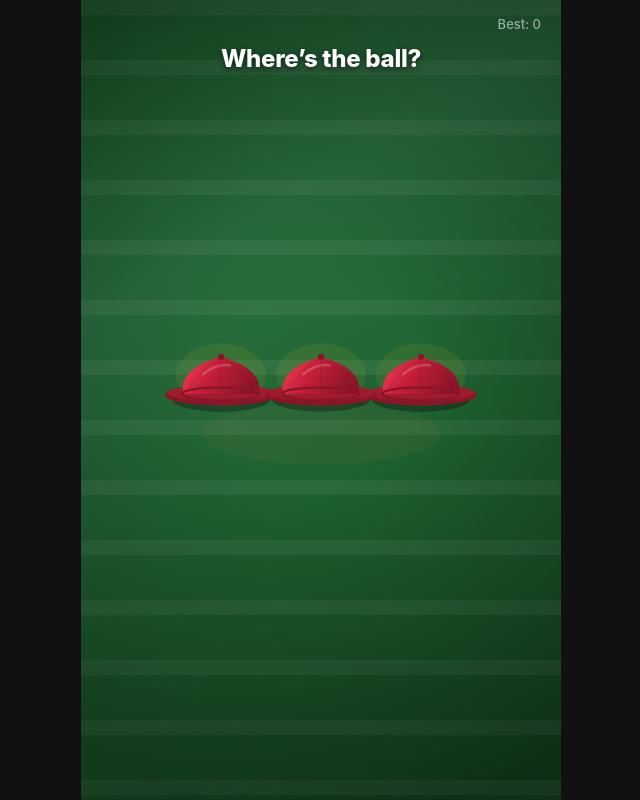
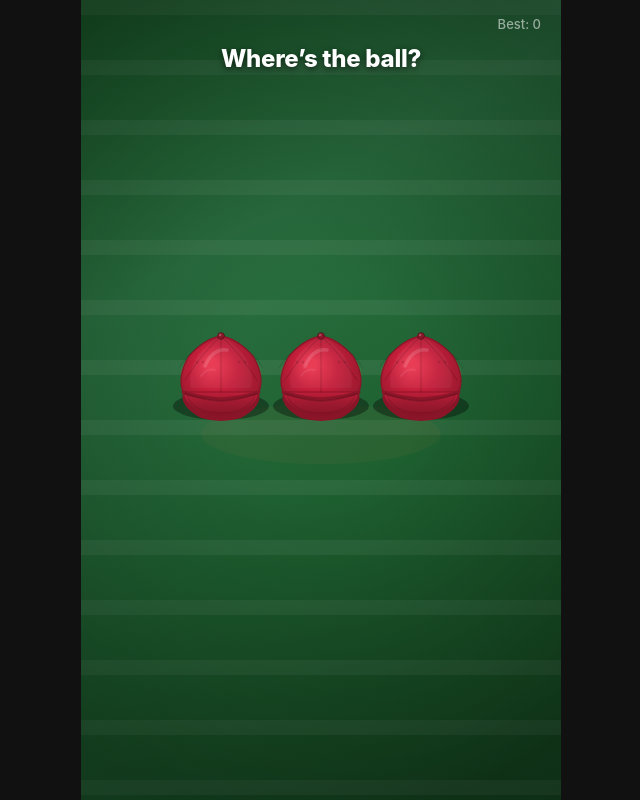
Before and after one commit to unwashedlugosi/shell-game-demo, a plain HTML site: page index.html in a window 1280 px wide. Shown: the whole page, without its empty margins (319-959 px from the left). Drawn offline with Linux system fonts and the light colour scheme.

Commit message:
Proper baseball caps: front brim, 6-panel crown, eyelets, seams, structured front

```diff
--- a/index.html
+++ b/index.html
@@ -313,90 +313,202 @@ function drawBall(x, y, size) {
 }
 
 function drawCap(x, y, w, col, liftY) {
-  // liftY: 0 = sitting on surface, negative = lifted up
-  const h = w * 0.55;
-  const brimH = w * 0.12;
+  // 3/4 view baseball cap — brim faces toward viewer (bottom of screen)
+  // Cap is sitting brim-down, hiding the ball underneath
   const cy = y + liftY;
+  const scale = w / 90; // reference size
 
   ctx.save();
+  ctx.translate(x, cy);
 
-  // Shadow on ground (bigger when lifted)
-  const shadowSpread = 1 + Math.abs(liftY) * 0.005;
+  // ── Shadow on ground ──
+  const shadowY = -liftY; // shadow stays on ground
+  const shadowSpread = 1 + Math.abs(liftY) * 0.008;
   ctx.beginPath();
-  ctx.ellipse(x, y + h*0.3, w*0.55*shadowSpread, brimH*1.2*shadowSpread, 0, 0, Math.PI*2);
-  ctx.fillStyle = `rgba(0,0,0,${0.3 - Math.abs(liftY)*0.001})`;
+  ctx.ellipse(0, shadowY + 22*scale, 48*scale*shadowSpread, 14*scale*shadowSpread, 0, 0, Math.PI*2);
+  ctx.fillStyle = `rgba(0,0,0,${Math.max(0.1, 0.35 - Math.abs(liftY)*0.003)})`;
   ctx.fill();
 
-  // Brim — wide, flat, slightly curved
-  const brimW = w * 0.62;
+  // ── Brim — the key baseball cap feature ──
+  // Curved brim extending toward viewer (downward on screen)
+  // Underside of brim (darker, visible because of 3/4 angle)
   ctx.beginPath();
-  ctx.ellipse(x, cy + h*0.22, brimW, brimH, 0, 0, Math.PI*2);
+  ctx.moveTo(-38*scale, 8*scale);
+  ctx.quadraticCurveTo(-42*scale, 22*scale, -20*scale, 34*scale);
+  ctx.quadraticCurveTo(0, 40*scale, 20*scale, 34*scale);
+  ctx.quadraticCurveTo(42*scale, 22*scale, 38*scale, 8*scale);
+  ctx.closePath();
   ctx.fillStyle = col.dark;
   ctx.fill();
 
-  // Brim top surface
+  // Brim top surface (slightly lighter, with curve)
   ctx.beginPath();
-  ctx.ellipse(x, cy + h*0.18, brimW*0.96, brimH*0.75, 0, 0, Math.PI*2);
-  ctx.fillStyle = col.mid;
+  ctx.moveTo(-36*scale, 6*scale);
+  ctx.quadraticCurveTo(-40*scale, 18*scale, -18*scale, 28*scale);
+  ctx.quadraticCurveTo(0, 33*scale, 18*scale, 28*scale);
+  ctx.quadraticCurveTo(40*scale, 18*scale, 36*scale, 6*scale);
+  ctx.closePath();
+  const brimG = ctx.createLinearGradient(0, 6*scale, 0, 30*scale);
+  brimG.addColorStop(0, col.main);
+  brimG.addColorStop(0.5, col.mid);
+  brimG.addColorStop(1, col.dark);
+  ctx.fillStyle = brimG;
   ctx.fill();
 
-  // Crown — dome shape
+  // Brim edge stitching line
   ctx.beginPath();
-  ctx.moveTo(x - w*0.42, cy + h*0.2);
-  ctx.quadraticCurveTo(x - w*0.48, cy - h*0.3, x, cy - h*0.55);
-  ctx.quadraticCurveTo(x + w*0.48, cy - h*0.3, x + w*0.42, cy + h*0.2);
+  ctx.moveTo(-34*scale, 8*scale);
+  ctx.quadraticCurveTo(-36*scale, 18*scale, -17*scale, 27*scale);
+  ctx.quadraticCurveTo(0, 31*scale, 17*scale, 27*scale);
+  ctx.quadraticCurveTo(36*scale, 18*scale, 34*scale, 8*scale);
+  ctx.strokeStyle = 'rgba(0,0,0,0.12)';
+  ctx.lineWidth = 1 * scale;
+  ctx.stroke();
+
+  // Second stitch line near edge
+  ctx.beginPath();
+  ctx.moveTo(-32*scale, 9*scale);
+  ctx.quadraticCurveTo(-35*scale, 20*scale, -16*scale, 29*scale);
+  ctx.quadraticCurveTo(0, 33*scale, 16*scale, 29*scale);
+  ctx.quadraticCurveTo(35*scale, 20*scale, 32*scale, 9*scale);
+  ctx.strokeStyle = 'rgba(0,0,0,0.08)';
+  ctx.lineWidth = 0.7 * scale;
+  ctx.stroke();
+
+  // ── Crown — structured 6-panel dome ──
+  // Back of crown (drawn first, behind front panels)
+  ctx.beginPath();
+  ctx.moveTo(-38*scale, 8*scale);
+  ctx.quadraticCurveTo(-44*scale, -8*scale, -32*scale, -28*scale);
+  ctx.quadraticCurveTo(-16*scale, -46*scale, 0, -48*scale);
+  ctx.quadraticCurveTo(16*scale, -46*scale, 32*scale, -28*scale);
+  ctx.quadraticCurveTo(44*scale, -8*scale, 38*scale, 8*scale);
   ctx.closePath();
 
-  const crownG = ctx.createLinearGradient(x - w*0.3, cy - h*0.5, x + w*0.3, cy + h*0.2);
+  const crownG = ctx.createRadialGradient(-10*scale, -20*scale, 5*scale, 0, -10*scale, 50*scale);
   crownG.addColorStop(0, col.light);
-  crownG.addColorStop(0.35, col.main);
+  crownG.addColorStop(0.4, col.main);
+  crownG.addColorStop(0.8, col.mid);
   crownG.addColorStop(1, col.dark);
   ctx.fillStyle = crownG;
   ctx.fill();
 
-  // Crown panel stitching
-  ctx.strokeStyle = `rgba(0,0,0,0.15)`;
-  ctx.lineWidth = 0.8;
-
-  // Center seam
-  ctx.beginPath();
-  ctx.moveTo(x, cy - h*0.55);
-  ctx.lineTo(x, cy + h*0.05);
+  // Crown outline
+  ctx.strokeStyle = col.dark;
+  ctx.lineWidth = 1.2 * scale;
   ctx.stroke();
 
-  // Left panel seam
+  // ── Panel seams — 6 panels radiating from button ──
+  ctx.strokeStyle = 'rgba(0,0,0,0.18)';
+  ctx.lineWidth = 1 * scale;
+  ctx.lineCap = 'round';
+
+  // Center front seam
   ctx.beginPath();
-  ctx.moveTo(x, cy - h*0.55);
-  ctx.quadraticCurveTo(x - w*0.25, cy - h*0.25, x - w*0.38, cy + h*0.15);
+  ctx.moveTo(0, -48*scale);
+  ctx.quadraticCurveTo(0, -20*scale, 0, 8*scale);
   ctx.stroke();
 
-  // Right panel seam
+  // Front-left panel seam
   ctx.beginPath();
-  ctx.moveTo(x, cy - h*0.55);
-  ctx.quadraticCurveTo(x + w*0.25, cy - h*0.25, x + w*0.38, cy + h*0.15);
+  ctx.moveTo(0, -48*scale);
+  ctx.quadraticCurveTo(-18*scale, -32*scale, -36*scale, -4*scale);
   ctx.stroke();
 
-  // Button on top
+  // Front-right panel seam
   ctx.beginPath();
-  ctx.arc(x, cy - h*0.55, w*0.035, 0, Math.PI*2);
+  ctx.moveTo(0, -48*scale);
+  ctx.quadraticCurveTo(18*scale, -32*scale, 36*scale, -4*scale);
+  ctx.stroke();
+
+  // Back-left seam (visible at edge)
+  ctx.beginPath();
+  ctx.moveTo(0, -48*scale);
+  ctx.quadraticCurveTo(-30*scale, -38*scale, -42*scale, -16*scale);
+  ctx.strokeStyle = 'rgba(0,0,0,0.1)';
+  ctx.stroke();
+
+  // Back-right seam
+  ctx.beginPath();
+  ctx.moveTo(0, -48*scale);
+  ctx.quadraticCurveTo(30*scale, -38*scale, 42*scale, -16*scale);
+  ctx.stroke();
+
+  // ── Front panel — slightly raised look for the front two panels ──
+  // This gives the structured/stiff front panel look
+  ctx.beginPath();
+  ctx.moveTo(-30*scale, 4*scale);
+  ctx.quadraticCurveTo(-34*scale, -12*scale, -22*scale, -30*scale);
+  ctx.quadraticCurveTo(-10*scale, -44*scale, 0, -48*scale);
+  ctx.quadraticCurveTo(10*scale, -44*scale, 22*scale, -30*scale);
+  ctx.quadraticCurveTo(34*scale, -12*scale, 30*scale, 4*scale);
+  ctx.closePath();
+  ctx.fillStyle = 'rgba(255,255,255,0.04)';
+  ctx.fill();
+
+  // ── Sweatband / headband — visible at the base ──
+  ctx.beginPath();
+  ctx.moveTo(-38*scale, 8*scale);
+  ctx.quadraticCurveTo(-20*scale, 14*scale, 0, 15*scale);
+  ctx.quadraticCurveTo(20*scale, 14*scale, 38*scale, 8*scale);
+  ctx.lineWidth = 3 * scale;
+  ctx.strokeStyle = col.dark;
+  ctx.stroke();
+
+  // Inner band line
+  ctx.beginPath();
+  ctx.moveTo(-36*scale, 10*scale);
+  ctx.quadraticCurveTo(-18*scale, 16*scale, 0, 17*scale);
+  ctx.quadraticCurveTo(18*scale, 16*scale, 36*scale, 10*scale);
+  ctx.lineWidth = 1.5 * scale;
+  ctx.strokeStyle = 'rgba(0,0,0,0.2)';
+  ctx.stroke();
+
+  // ── Button on top ──
+  ctx.beginPath();
+  ctx.arc(0, -48*scale, 3.5*scale, 0, Math.PI*2);
   ctx.fillStyle = col.dark;
   ctx.fill();
+  ctx.beginPath();
+  ctx.arc(0, -48*scale, 3.5*scale, 0, Math.PI*2);
+  ctx.strokeStyle = 'rgba(0,0,0,0.3)';
+  ctx.lineWidth = 0.8 * scale;
+  ctx.stroke();
+  // Button highlight
+  ctx.beginPath();
+  ctx.arc(-0.8*scale, -49*scale, 1.2*scale, 0, Math.PI*2);
+  ctx.fillStyle = 'rgba(255,255,255,0.25)';
+  ctx.fill();
 
-  // Opening rim / band
+  // ── Crown highlight / sheen ──
   ctx.beginPath();
-  ctx.ellipse(x, cy + h*0.2, w*0.43, brimH*0.6, 0, 0, Math.PI*2);
-  ctx.strokeStyle = col.dark;
-  ctx.lineWidth = 2.5;
+  ctx.moveTo(-16*scale, -18*scale);
+  ctx.quadraticCurveTo(-8*scale, -36*scale, 6*scale, -34*scale);
+  ctx.strokeStyle = 'rgba(255,255,255,0.14)';
+  ctx.lineWidth = 3.5 * scale;
+  ctx.lineCap = 'round';
   ctx.stroke();
 
-  // Highlight on crown
+  // Smaller secondary highlight
   ctx.beginPath();
-  ctx.moveTo(x - w*0.2, cy - h*0.2);
-  ctx.quadraticCurveTo(x - w*0.05, cy - h*0.42, x + w*0.1, cy - h*0.38);
-  ctx.strokeStyle = 'rgba(255,255,255,0.18)';
-  ctx.lineWidth = 2.5;
-  ctx.lineCap = 'round';
+  ctx.moveTo(-20*scale, -8*scale);
+  ctx.quadraticCurveTo(-14*scale, -16*scale, -6*scale, -14*scale);
+  ctx.strokeStyle = 'rgba(255,255,255,0.08)';
+  ctx.lineWidth = 2 * scale;
   ctx.stroke();
+
+  // ── Eyelets — small ventilation holes on side panels ──
+  const eyeletY = -22*scale;
+  for (const ex of [-24*scale, -18*scale, 24*scale, 18*scale]) {
+    ctx.beginPath();
+    ctx.arc(ex, eyeletY, 1.3*scale, 0, Math.PI*2);
+    ctx.fillStyle = 'rgba(0,0,0,0.15)';
+    ctx.fill();
+    ctx.beginPath();
+    ctx.arc(ex, eyeletY - 0.5*scale, 0.6*scale, 0, Math.PI*2);
+    ctx.fillStyle = 'rgba(255,255,255,0.1)';
+    ctx.fill();
+  }
 
   ctx.restore();
 }
@@ -661,7 +773,7 @@ function frame(now) {
   if (s.ballVisible) {
     const ballCap = positions.find(p => p.capIdx === s.ballUnder);
     if (ballCap) {
-      drawBall(ballCap.x, ballCap.y + CAP_W * 0.18, BALL_R);
+      drawBall(ballCap.x, ballCap.y + 22, BALL_R);
     }
   }
 
@@ -673,7 +785,7 @@ function frame(now) {
     if (s.phase === 'picking') {
       ctx.save();
       ctx.beginPath();
-      ctx.ellipse(p.x, p.y + p.liftY - CAP_W*0.1, CAP_W*0.5, CAP_W*0.35, 0, 0, Math.PI*2);
+      ctx.ellipse(p.x, p.y + p.liftY - 10, CAP_W*0.45, CAP_W*0.3, 0, 0, Math.PI*2);
       ctx.fillStyle = 'rgba(255, 215, 0, 0.08)';
       ctx.fill();
       ctx.restore();
@@ -683,7 +795,7 @@ function frame(now) {
     if (s.phase === 'revealing' && s.pickedSlot === s.capSlots[p.capIdx]) {
       ctx.save();
       ctx.beginPath();
-      ctx.ellipse(p.x, p.y - CAP_W*0.1, CAP_W*0.55, CAP_W*0.4, 0, 0, Math.PI*2);
+      ctx.ellipse(p.x, p.y - 10, CAP_W*0.5, CAP_W*0.35, 0, 0, Math.PI*2);
       ctx.fillStyle = 'rgba(255, 215, 0, 0.12)';
       ctx.fill();
       ctx.restore();
```
